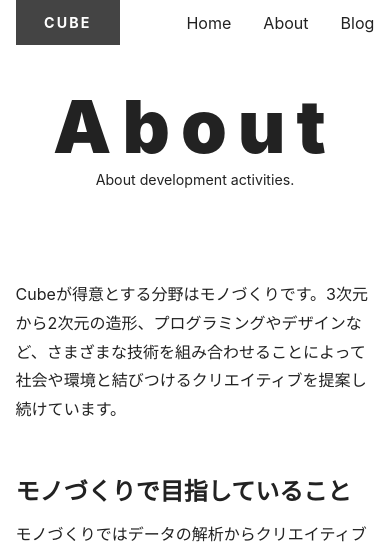
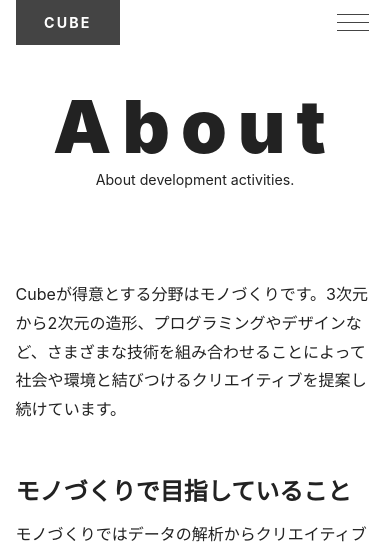
Before and after one commit to NzzyYkky/next-js-test-blog, a Next.js app: page /about in a window 390 px wide. Shown: the top 544 px of the page. Built offline with nearby package versions, Linux system fonts and the light colour scheme.

Commit message:
update:ハンバーガーメニュー作成

```diff
--- a/components/nav.js
+++ b/components/nav.js
@@ -1,7 +1,18 @@
 import Link from 'next/link';
+import { useState } from 'react';
 import styles from 'styles/nav.module.css';
 
 export default function Nav() {
+	const [navIsOpen, setNavIsOpen] = useState(false)
+
+	const toggleNav = () => {
+		setNavIsOpen(prev => !prev)
+	}
+
+	const closeNav = () => {
+		setNavIsOpen(false)
+	}
+
 	const obj = [
 		{
 			url: '/',
@@ -17,13 +28,33 @@
 		},
 	];
 	return (
-		<nav>
+		<nav className={navIsOpen ? styles.open : styles.close}>
+			{navIsOpen && (
+				<style jsx global>
+					{
+						`
+							@media (max-width: 767px) {
+								body {
+									overflow: clip;
+									position: fixed;
+									width: 100%;
+								}
+							}
+						`
+					}
+				</style>
+			)}
+
+			<button className={styles.btn} onClick={toggleNav}>
+				<span className={styles.bar}></span>
+				<span className='sr-only'>MENU</span>
+			</button>
 			<ul className={styles.list}>
 				{obj.map((item, index) => {
 					return (
 						<li key={index}>
 							<Link href={item.url} legacyBehavior>
-								<a>{item.title}</a>
+								<a onClick={closeNav}>{item.title}</a>
 							</Link>
 						</li>
 					);
--- a/styles/nav.module.css
+++ b/styles/nav.module.css
@@ -1,6 +1,92 @@
-.list {
-	display: flex;
-	gap: 2em;
+@media (min-width: 768px) {
+	.btn {
+		display: none;
+	}
+
+	.list {
+		display: flex;
+		gap: 2em;
+	}
+}
+
+@media (max-width: 767px) {
+	.btn {
+		all: unset;
+		outline: revert;
+		-webkit-tap-highlight-color: transparent;
+		cursor: pointer;
+		width: 42px;
+		height: 42px;
+		position: relative;
+		z-index: 200;
+	}
+
+	.close .btn {
+		color: var(--gray-75);
+	}
+
+	.open .btn {
+		color: var(--white);
+	}
+
+	/* NOTE:ボタン内の線のスタイル */
+	.btn {
+		display: grid;
+		place-items: center;
+	}
+
+	.btn::before,
+	.btn::after,
+	.btn .bar {
+		grid-area: 1 / 1;
+		content: '';
+		display: block;
+		width: 32px;
+		height: 1px;
+		background: currentColor;
+		transition: transform 0.3s;
+	}
+
+	.close .btn::before {
+		transform: translateY(-8px);
+	}
+
+	.close .btn::after {
+		transform: translateY(8px);
+	}
+
+	.open .btn::before {
+		transform: rotate(45deg);
+	}
+
+	.open .btn::after {
+		transform: rotate(-45deg);
+	}
+
+	.open .btn .bar {
+		transform: scale(0);
+	}
+
+	.list {
+		position: fixed;
+		inset: 0 -100% 0 100%;
+		z-index: 100;
+		background: rgba(0, 0, 0, 0.8);
+		color: var(--white);
+		transition: transform 0.4s;
+	}
+
+	.open .list {
+		transform: translateX(-100%);
+	}
+
+	/* NOTE:リストのレイアウトのスタイル */
+	.list {
+		display: grid;
+		gap: 40px;
+		place-content: center;
+		text-align: center;
+	}
 }
 
 @media (hover: hover) {
```
